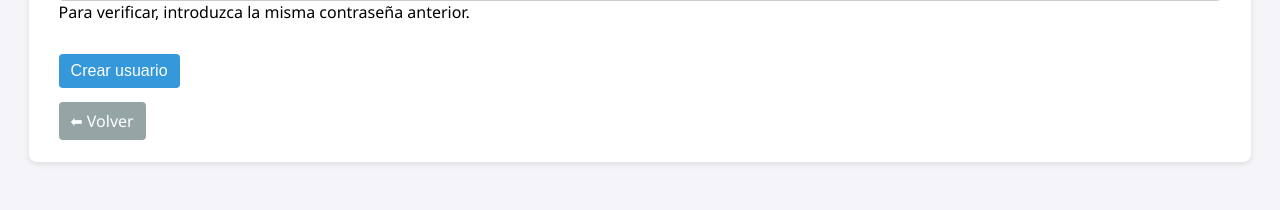
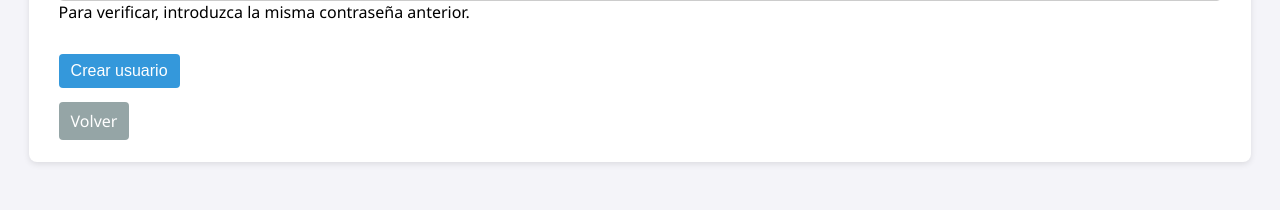
Before and after one commit to LuisTejero25/DWES-Practica-UT04, a Django app: page /accounts/register/ in a window 1280 px wide. Shown: the part 690-900 px from the top of the page. Run offline with Django 5.2, Linux system fonts and the light colour scheme; the visitor is signed in with stand-in values (Sample User, id 1).

Commit message:
creación del requeriments.txt y ultimos retoques en registro, validaciones y Readme.

```diff
--- a/classroom_tasks/accounts/templates/accounts/register.html
+++ b/classroom_tasks/accounts/templates/accounts/register.html
@@ -19,7 +19,7 @@
 
     <br>
 
-    <a href="{% url 'tasks:list_my_tasks' %}" class="btn btn-secondary">⬅ Volver</a>
+    <a href="{% url 'tasks:list_my_tasks' %}" class="btn btn-secondary"> Volver</a>
     {# Volver al listado principal de tareas #}
 
 </div>
--- /dev/null
+++ b/classroom_tasks/requirements.txt
@@ -0,0 +1,2 @@
+Django==5.2.6
+psycopg2-binary==2.9.11
--- a/classroom_tasks/tasks/templates/tasks/tasks_to_validate.html
+++ b/classroom_tasks/tasks/templates/tasks/tasks_to_validate.html
@@ -6,7 +6,7 @@
 <div class="tasks-container">
     <h2 class="section-title"> Tareas pendientes de validación</h2>
 
-    <a href="{% url 'tasks:list_my_tasks' %}" class="btn btn-secondary">⬅ Volver a mis tareas</a>  {# Botón para volver #}
+    <a href="{% url 'tasks:list_my_tasks' %}" class="btn btn-secondary"> Volver a mis tareas</a>  {# Botón para volver #}
     <br><br>
 
     <table class="task-table">
```
